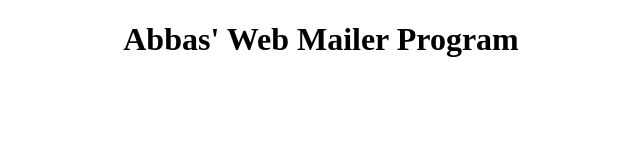
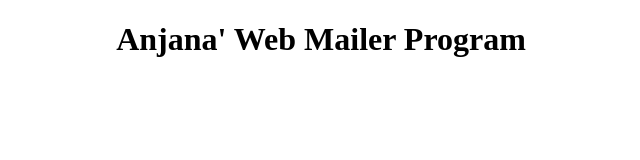
Before and after one commit to anjanakurup/anjanakurup.github.io, a plain HTML site: page webdev/mailer/index.html in a window 1280 px wide. Shown: the whole page, without its empty margins (319-959 px from the left). Drawn offline with Linux system fonts and the light colour scheme.

Commit message:
my realname

```diff
--- a/webdev/mailer/index.html
+++ b/webdev/mailer/index.html
@@ -5,6 +5,6 @@
         <meta charset="utf-8">
     </head>
     <body>
-        <center><h1>Abbas' Web Mailer Program</h1></center>
+        <center><h1>Anjana' Web Mailer Program</h1></center>
     </body>
 </html>
```
